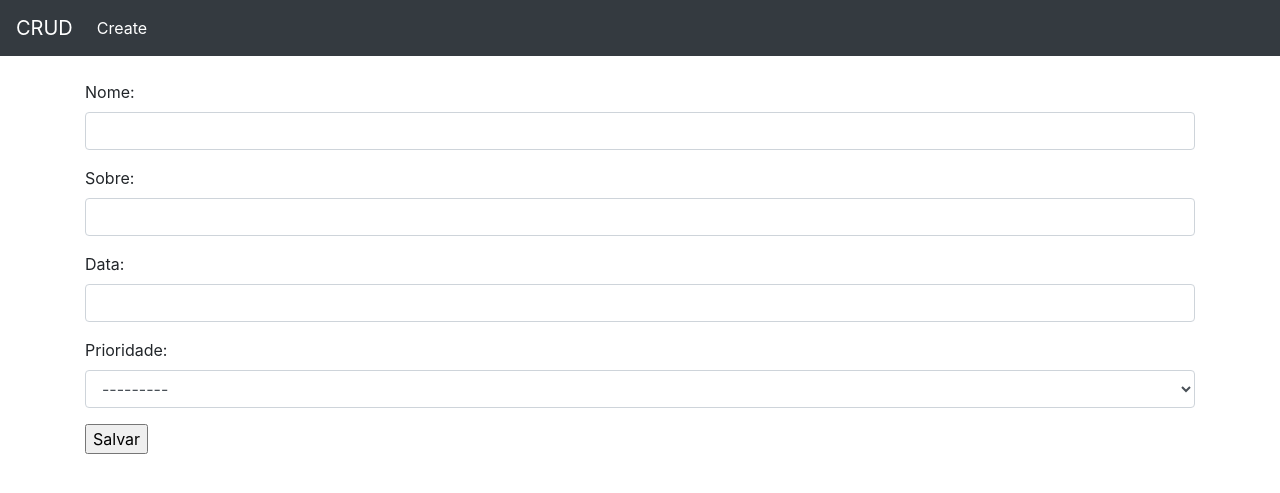
After one commit to TiagoOlivv/CRUD-Django-w-mySQL, a Django app: page /create/ in a window 1280 px wide. The commit adds this page. Shown: the top 493 px of the page. Run offline with Django 3.2, Linux system fonts and the light colour scheme; some libraries are stand-ins or nearby versions.

Commit message:
create ok

```diff
--- /dev/null
+++ b/crud/app/forms.py
@@ -0,0 +1,7 @@
+from django import forms
+from .models import tasks
+
+class taskform(forms.ModelForm):
+    class Meta:
+        model = tasks
+        fields = '__all__'
--- a/crud/app/models.py
+++ b/crud/app/models.py
@@ -2,9 +2,9 @@ from django.db import models
 
 class tasks(models.Model):
     PRIORITY_CHOICES = [
-        ('H','high'),
-        ('M','mid'),
-        ('L','low')
+        ('H','Alta'),
+        ('M','Média'),
+        ('L','Alta')
     ]
 
     name = models.CharField(max_length=30, null=False, blank=False)
--- /dev/null
+++ b/crud/app/templates/base.html
@@ -0,0 +1,29 @@
+<!DOCTYPE html>
+{% load static %}
+<html lang="pt-br">
+	<head>
+		<meta charset="UTF-8">
+		<title>CRUD Django</title>
+		<link rel="stylesheet" href="{% static 'app/css/bootstrap.min.css' %}">
+	</head>
+	<body>
+		<nav class="navbar navbar-expand-lg navbar-dark bg-dark">
+			<a class="navbar-brand" href="#">CRUD</a>
+			<button class="navbar-toggler" type="button" data-toggle="collapse" data-target="#navbarNav" aria-controls="navbarNav" aria-expanded="false" aria-label="Toggle navigation">
+				<span class="navbar-toggler-icon"></span>
+			</button>
+			<div class="collapse navbar-collapse" id="navbarNav">
+				<ul class="navbar-nav">
+					<li class="nav-item active">
+						<a class="nav-link" href="{% url 'home' %}">Create</a>
+					</li>
+				</ul>
+			</div>
+		</nav>
+		<main class="container">
+            {% block conteudo %}
+
+            {% endblock conteudo  %}
+		</main>
+	</body>
+</html>
--- /dev/null
+++ b/crud/app/templates/user/form_home.html
@@ -0,0 +1,27 @@
+{% extends 'base.html' %}
+{% load filters %}
+
+{% block conteudo %}
+<br>
+<form method="POST">
+    <div class='form-group'>
+        <label>Nome: </label>
+        {{ form_home.name|addClass:'form-control' }}
+    </div>
+    <div class='form-group'>
+        <label>Sobre: </label>
+        {{ form_home.about|addClass:'form-control' }}
+    </div>
+    <div class='form-group'>
+        <label>Data: </label>
+        {{ form_home.date|addClass:'form-control' }}
+    </div>
+    <div class='form-group'>
+        <label>Prioridade: </label>
+        {{ form_home.priority|addClass:'form-control' }}
+    </div>
+    <div>
+        <input type="submit" value="Salvar">
+    </div>
+</form>
+{% endblock conteudo %}
--- /dev/null
+++ b/crud/app/templatetags/filters.py
@@ -0,0 +1,7 @@
+from django import template
+
+register = template.Library()
+
+@register.filter(name='addClass')
+def addClass(value, arg):
+    return value.as_widget(attrs={'class': arg})
--- a/crud/app/urls.py
+++ b/crud/app/urls.py
@@ -3,5 +3,6 @@ from django.urls import path
 from .views import *
 
 urlpatterns = [
-    path('home/', home, name='home')
+    path('home/', home, name='home'),
+    path('create/', createTask, name='createTask'),
 ]
--- a/crud/app/views.py
+++ b/crud/app/views.py
@@ -1,5 +1,10 @@
 from django.shortcuts import render
+from .forms import taskform
 
 def home(request):
     var = 'teste'
     return render(request, 'user/home.html', {'var' : var})
+
+def createTask(request):
+    form_home = taskform()
+    return render(request, 'user/form_home.html', {'form_home' : form_home})
```
Also changed, not shown: crud/app/templates/user/home.html (+6 -28 lines).
